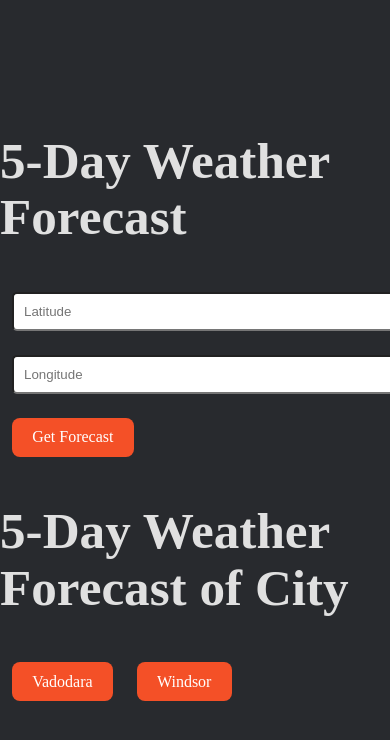
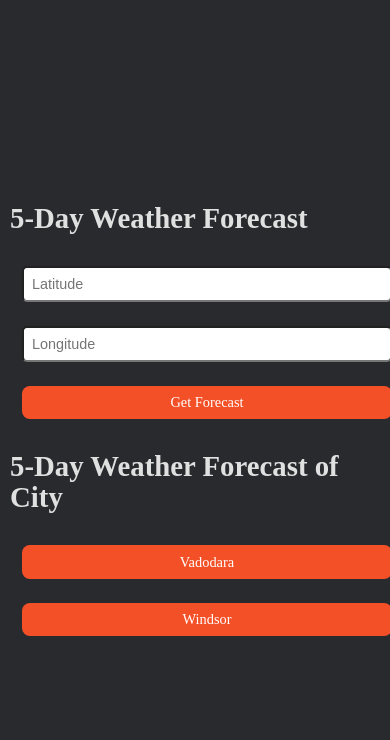
Before and after one commit to alkahaf/WeatherApp, a React app: page / in a window 390 px wide. Shown: the top 740 px of the page. Built offline with nearby package versions, Linux system fonts and the light colour scheme; the HTML template or start-up script is replaced by a standard one; a web font is replaced by a local one.

Commit message:
responsive
Moblie responsive

```diff
--- a/src/components/CityWeather.css
+++ b/src/components/CityWeather.css
@@ -7,6 +7,7 @@
     padding: 1rem 0;
 }
 
+/* Default Card Styling */
 .forecast-card {
     background-color: #1E1E1E;
     border-radius: 8px;
@@ -18,16 +19,38 @@
     color: #E0E0E0;
 }
 
+/* Card Titles and Text */
 .forecast-card h3 {
     margin-bottom: 0.5rem;
     font-size: 1.1rem;
-}
-
-.forecast-card h3 {
-    color: #61fffc; /* Coral */
+    color: #61fffc;
 }
 
 .forecast-card p {
     margin: 0.3rem 0;
     font-size: 0.9rem;
 }
+
+/* Mobile Responsive Styles */
+@media (max-width: 480px) {
+    .forecast-row {
+        flex-direction: column; /* Stack cards vertically */
+        align-items: center;
+        gap: 0.5rem; /* Reduce gap between cards */
+        padding: 1rem; /* Additional padding */
+    }
+
+    .forecast-card {
+        width: 100%; /* Full width for mobile */
+        max-width: 320px; /* Limit max width for readability */
+        padding: 0.8rem; /* Slightly smaller padding */
+    }
+
+    .forecast-card h3 {
+        font-size: 1rem; /* Smaller title font size */
+    }
+
+    .forecast-card p {
+        font-size: 0.85rem; /* Smaller text font size */
+    }
+}
--- a/src/index.css
+++ b/src/index.css
@@ -2,17 +2,12 @@
   font-family: "NectoMono";
   src: url("NectoMono-Regular.woff") format("woff");
 }
+
 :root {
-
-  /* font-family: Inter, system-ui, Avenir, Helvetica, Arial, sans-serif; */
- font-family: NectoMono;
+  font-family: NectoMono;
   line-height: 1.5;
   font-weight: 400;
-
-  /* color-scheme: light dark; */
-  /* color: rgba(255, 255, 255, 0.87); */
   background-color: #282A2E;
-
   font-synthesis: none;
   text-rendering: optimizeLegibility;
   -webkit-font-smoothing: antialiased;
@@ -35,16 +30,20 @@ body {
   justify-content: center;
   min-width: 320px;
   min-height: 100vh;
+  flex-direction: column; /* Stack elements vertically */
+  padding: 20px; /* Add padding for mobile */
 }
 
 h1 {
-  font-size: 3.2em;
+  font-size: 2.5em;
   line-height: 1.1;
-  color:#E0E0E0 ;
-}
-h2{
   color: #E0E0E0;
 }
+h2 {
+  font-size: 1.8em;
+  color: #E0E0E0;
+}
+
 button {
   margin: 12px;
   border-radius: 8px;
@@ -52,15 +51,15 @@ button {
   padding: 0.6em 1.2em;
   font-size: 1em;
   font-weight: 500;
-  /* font-family: inherit; */
-  font-family:NectoMono ;
+  font-family: NectoMono;
   background-color: #F45027;
   color: white;
   cursor: pointer;
   transition: border-color 0.25s;
+  width: auto;
 }
 button:hover {
-  background-color: #f450279a; /* Slightly darker blue */
+  background-color: #f450279a;
 }
 button:focus,
 button:focus-visible {
@@ -71,24 +70,54 @@ input[type="number"] {
   margin: 12px;
   border-radius: 5px;
   padding: 10px;
-  width: 100%; /* Make it responsive */
-  box-sizing: border-box; /* Include padding in width */
+  width: 100%; /* Full width for responsive design */
+  max-width: 400px; /* Limit max width on larger screens */
+  box-sizing: border-box;
 }
 
 input[type="number"]:focus {
-  border-color: #0077B6; /* Change border color on focus */
+  border-color: #0077B6;
   outline: none;
 }
-/*
-@media (prefers-color-scheme: light) {
-  :root {
-    color: #213547;
-    background-color: #ffffff;
+
+/* Media Query for Tablet and Smaller Screens */
+@media (max-width: 768px) {
+  h1 {
+    font-size: 2em;
   }
-  a:hover {
-    color: #747bff;
+  h2 {
+    font-size: 1.5em;
   }
+
   button {
-    background-color: #f9f9f9;
+    width: 100%; /* Full width on smaller screens */
   }
-} */
+
+  a {
+    font-size: 0.9em;
+  }
+}
+
+/* Media Query for Mobile Devices */
+@media (max-width: 480px) {
+  h1 {
+    font-size: 1.8em;
+  }
+  h2 {
+    font-size: 1.2em;
+  }
+
+  body {
+    padding: 10px;
+  }
+
+  button {
+    font-size: 0.9em; /* Smaller font for buttons */
+    padding: 0.5em 1em;
+  }
+
+  input[type="number"] {
+    padding: 8px;
+    font-size: 0.9em; /* Smaller font for input */
+  }
+}
```
